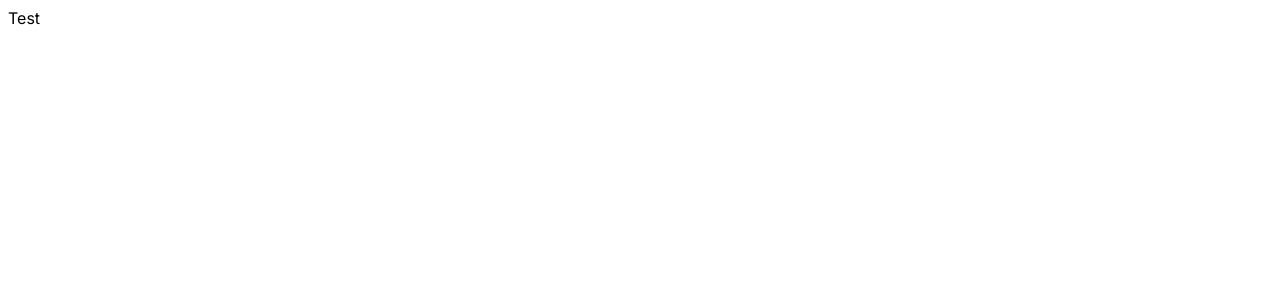
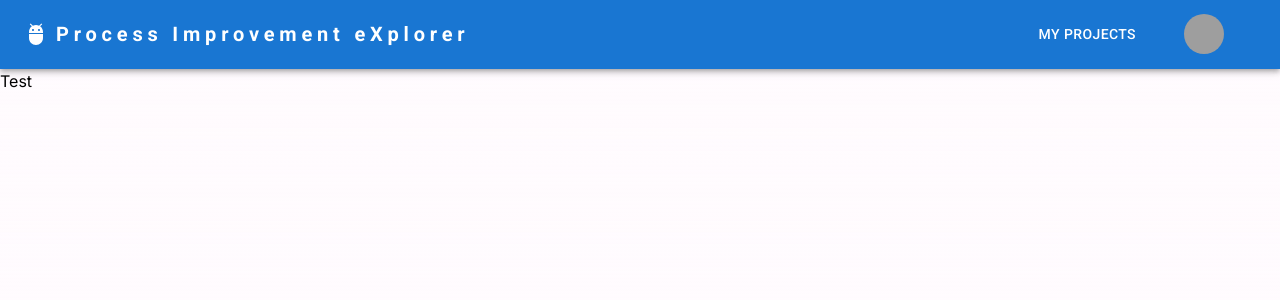
Before and after one commit to AutomatedProcessImprovement/pix-portal, a Next.js app in the folder frontend/: page / in a window 1280 px wide. Shown: the top 300 px of the page. Built offline with nearby package versions, Linux system fonts and the light colour scheme; grey boxes are pictures that could not be loaded.

Commit message:
Header global css definition MUI introduced

```diff
--- a/frontend/app/components/modules/Header/Header.tsx
+++ b/frontend/app/components/modules/Header/Header.tsx
@@ -0,0 +1,122 @@
+import * as React from 'react';
+import AppBar from '@mui/material/AppBar';
+import Box from '@mui/material/Box';
+import Toolbar from '@mui/material/Toolbar';
+import Typography from '@mui/material/Typography';
+import Button from '@mui/material/Button';
+import IconButton from '@mui/material/IconButton';
+import Menu from '@mui/material/Menu';
+import Avatar from '@mui/material/Avatar';
+import MenuItem from '@mui/material/MenuItem';
+import AdbIcon from '@mui/icons-material/Adb';
+import {Link} from "@mui/material";
+
+interface MenuOptions {
+  title: string,
+  to: string
+}
+
+const userMenuOptions: Array<MenuOptions> = [
+  {title: "Profile", to: "/profile"},
+  {title: "Dashboard", to: "/dashboard"},
+  {title: "Logout", to: "/logout"},
+]
+
+const navMenuOptions: Array<MenuOptions> = [
+  {title: "My Projects", to: "/projects"},
+]
+
+const NavBar = ({isLoggedIn=true}) => {
+  const [anchorElUser, setAnchorElUser] = React.useState<null | HTMLElement>(null);
+
+  const handleOpenUserMenu = (event: React.MouseEvent<HTMLElement>) => {
+    setAnchorElUser(event.currentTarget);
+  };
+
+
+  const handleCloseUserMenu = () => {
+    setAnchorElUser(null);
+  };
+
+  // noinspection TypeScriptValidateTypes
+  return (
+    <Box sx={{ flexGrow: 1 }}>
+      <AppBar position="static">
+        <Toolbar>
+          <AdbIcon sx={{ display: { xs: 'none', md: 'flex' }, mr: 1 }} />
+          <Box sx={{flexGrow: 1, display: {xs: 'none', md: 'flex'}}}>
+            <Typography
+              variant="h6"
+              noWrap
+              component="a"
+              href="/"
+              sx={{
+                mr: 2,
+                display: { xs: 'none', md: 'flex' },
+                fontWeight: 700,
+                letterSpacing: '.3rem',
+                color: 'inherit',
+                textDecoration: 'none',
+              }}
+            >
+              Process Improvement eXplorer
+            </Typography>
+          </Box>
+          {!isLoggedIn &&
+              <Box sx={{flexGrow: 0, display: {xs: 'none', md: 'flex'}}}>
+                  <Button
+                    key={"login"}
+                    to={"/login"}
+                    // onClick={handleCloseNavMenu}
+                    sx={{my: 2, color: 'white', display: 'block'}}
+                  >
+                    {"Login"}
+                  </Button>
+              </Box>
+          }
+          {isLoggedIn &&
+              <Box sx={{flexGrow: 0, display: {xs: 'none', md: 'flex'}}}>
+                {navMenuOptions.map(({title, to}) => (
+                  <Button
+                    key={title}
+                    to={to}
+                    sx={{mr: 5, my: 2, color: 'white', display: 'block'}}
+                  >
+                    {title}
+                  </Button>
+                ))}
+                <IconButton onClick={handleOpenUserMenu} sx={{p: 0, mr: 4}}>
+                    <Avatar alt="Remy Sharp" src="/public/2.jpg"/>
+                </IconButton>
+                <Menu
+                    sx={{mt: '45px'}}
+                    id="menu-appbar"
+                    anchorEl={anchorElUser}
+                    anchorOrigin={{
+                      vertical: 'top',
+                      horizontal: 'right',
+                    }}
+                    keepMounted
+                    transformOrigin={{
+                      vertical: 'top',
+                      horizontal: 'right',
+                    }}
+                  // eslint-disable-next-line @typescript-eslint/no-non-null-assertion
+                    open={Boolean(anchorElUser)}
+                    onClose={handleCloseUserMenu}
+                >
+                  {userMenuOptions.map(({title, to}) => (
+                    <MenuItem component={Link} key={title} to={to}>
+                      <Typography textAlign="center">{title}</Typography>
+                    </MenuItem>
+                  ))}
+                </Menu>
+              </Box>
+          }
+        </Toolbar>
+      </AppBar>
+    </Box>
+  );
+}
+
+export default NavBar;
--- /dev/null
+++ b/frontend/app/styles/app.css
@@ -0,0 +1,23 @@
+.App-logo {
+    @apply h-[40vmin] pointer-events-none motion-safe:animate-[App-logo-spin_infinite_20s_linear];
+}
+.App-header {
+    @apply bg-[#282c34] min-h-screen flex flex-col items-center justify-center text-[calc(10px_+_2vmin)] text-[white];
+}
+.App-link {
+    @apply text-[#61dafb];
+}
+@keyframes App-logo-spin {
+    from {
+        @apply rotate-0;
+    }
+    to {
+        @apply rotate-[360deg];
+    }
+}
+.centeredContent {
+    @apply text-center;
+}
+.simulationScenarioContainer {
+    @apply text-left;
+}
--- /dev/null
+++ b/frontend/app/styles/base/_base.css
@@ -0,0 +1,54 @@
+@import url("https://fonts.googleapis.com/css?family=Roboto:300,400,500,700&display=swap");
+
+@tailwind base;
+@tailwind components;
+@tailwind utilities;
+
+:root {
+    --foreground-rgb: 255, 251, 254;
+    --background-start-rgb: 255, 251, 254;
+    --background-end-rgb: 255, 251, 254;
+}
+
+@media (prefers-color-scheme: dark) {
+    :root {
+        --foreground-rgb: 255, 251, 254;
+        --background-start-rgb: 255, 251, 254;
+        --background-end-rgb: 255, 251, 254;
+    }
+}
+
+/*body {*/
+
+/*  background: linear-gradient(*/
+/*      to bottom,*/
+/*      transparent,*/
+/*      rgb(var(--background-end-rgb))*/
+/*    )*/
+/*    rgb(var(--background-start-rgb));*/
+/*}*/
+
+/*
+  Based on TailwindCSS recommendations,
+  consider using classes instead of the `@apply` directive
+  @see https://tailwindcss.com/docs/reusing-styles#avoiding-premature-abstraction
+*/
+
+body {
+    @apply m-0;
+    font-family: -apple-system, BlinkMacSystemFont, "Segoe UI", "Roboto", "Oxygen",
+    "Ubuntu", "Cantarell", "Fira Sans", "Droid Sans", "Helvetica Neue",
+    sans-serif;
+    -webkit-font-smoothing: antialiased;
+    -moz-osx-font-smoothing: grayscale;
+  background: linear-gradient(
+      to bottom,
+      transparent,
+      rgb(var(--background-end-rgb))
+    )
+    rgb(var(--background-start-rgb));
+}
+code {
+    font-family: source-code-pro, Menlo, Monaco, Consolas, "Courier New",
+    monospace;
+}
--- a/frontend/package.json
+++ b/frontend/package.json
@@ -9,6 +9,10 @@
     "lint": "next lint"
   },
   "dependencies": {
+    "@emotion/react": "^11.11.1",
+    "@emotion/styled": "^11.11.0",
+    "@mui/icons-material": "^5.11.16",
+    "@mui/material": "^5.13.5",
     "@types/node": "20.3.1",
     "@types/react": "18.2.12",
     "@types/react-dom": "18.2.5",
@@ -20,6 +24,7 @@
     "postcss": "8.4.24",
     "react": "^18.2.0",
     "react-dom": "^18.2.0",
+    "react-router-dom": "^6.12.1",
     "tailwindcss": "3.3.2",
     "typescript": "5.1.3"
   }
--- a/frontend/pages/_app.tsx
+++ b/frontend/pages/_app.tsx
@@ -1,5 +1,5 @@
 import { AppProps } from 'next/app';
-
+import 'styles/base/_base.css';
 const App = ({ Component, pageProps }: AppProps) => (
   <Component {...pageProps} />
 );
--- a/frontend/pages/index.tsx
+++ b/frontend/pages/index.tsx
@@ -1,10 +1,12 @@
 import RootLayout from '@layout/Default/Default';
 import HomePage from "@template/HomePage/HomePage";
+import Header from "@module/Header/Header";
 
 const App = () => (
-    <RootLayout>
-        <HomePage />
-    </RootLayout>
+  <RootLayout>
+    <Header/>
+    <HomePage />
+  </RootLayout>
 );
 
 export default App;
--- a/frontend/test/globals.css
+++ b/frontend/test/globals.css
@@ -1,27 +1,73 @@
+@import url("https://fonts.googleapis.com/css?family=Roboto:300,400,500,700&display=swap");
+
 @tailwind base;
 @tailwind components;
 @tailwind utilities;
 
 :root {
-  --foreground-rgb: 0, 0, 0;
-  --background-start-rgb: 214, 219, 220;
-  --background-end-rgb: 255, 255, 255;
+  /*--foreground-rgb: 0, 0, 0;*/
+  /*--background-start-rgb: 214, 219, 220;*/
+  /*--background-end-rgb: 255, 255, 255;*/
 }
 
 @media (prefers-color-scheme: dark) {
   :root {
-    --foreground-rgb: 255, 255, 255;
-    --background-start-rgb: 0, 0, 0;
-    --background-end-rgb: 0, 0, 0;
+    /*--foreground-rgb: 255, 255, 255;*/
+    /*--background-start-rgb: 0, 0, 0;*/
+    /*--background-end-rgb: 0, 0, 0;*/
   }
 }
 
+/*body {*/
+/*  color: rgb(var(--foreground-rgb));*/
+/*  background: linear-gradient(*/
+/*      to bottom,*/
+/*      transparent,*/
+/*      rgb(var(--background-end-rgb))*/
+/*    )*/
+/*    rgb(var(--background-start-rgb));*/
+/*}*/
+
+/*
+  Based on TailwindCSS recommendations,
+  consider using classes instead of the `@apply` directive
+  @see https://tailwindcss.com/docs/reusing-styles#avoiding-premature-abstraction
+*/
+
 body {
-  color: rgb(var(--foreground-rgb));
-  background: linear-gradient(
-      to bottom,
-      transparent,
-      rgb(var(--background-end-rgb))
-    )
-    rgb(var(--background-start-rgb));
+  @apply m-0;
+  font-family: -apple-system, BlinkMacSystemFont, "Segoe UI", "Roboto", "Oxygen",
+  "Ubuntu", "Cantarell", "Fira Sans", "Droid Sans", "Helvetica Neue",
+  sans-serif;
+  -webkit-font-smoothing: antialiased;
+  -moz-osx-font-smoothing: grayscale;
 }
+code {
+  font-family: source-code-pro, Menlo, Monaco, Consolas, "Courier New",
+  monospace;
+}
+
+
+.App-logo {
+  @apply h-[40vmin] pointer-events-none motion-safe:animate-[App-logo-spin_infinite_20s_linear];
+}
+.App-header {
+  @apply bg-[#282c34] min-h-screen flex flex-col items-center justify-center text-[calc(10px_+_2vmin)] text-[white];
+}
+.App-link {
+  @apply text-[#61dafb];
+}
+@keyframes App-logo-spin {
+  from {
+    @apply rotate-0;
+  }
+  to {
+    @apply rotate-[360deg];
+  }
+}
+.centeredContent {
+  @apply text-center;
+}
+.simulationScenarioContainer {
+  @apply text-left;
+}
```
Also changed, not shown: frontend/app/components/modules/Upload/Upload.tsx (added), 1 other file (tests, documents, lock files or other folders).
